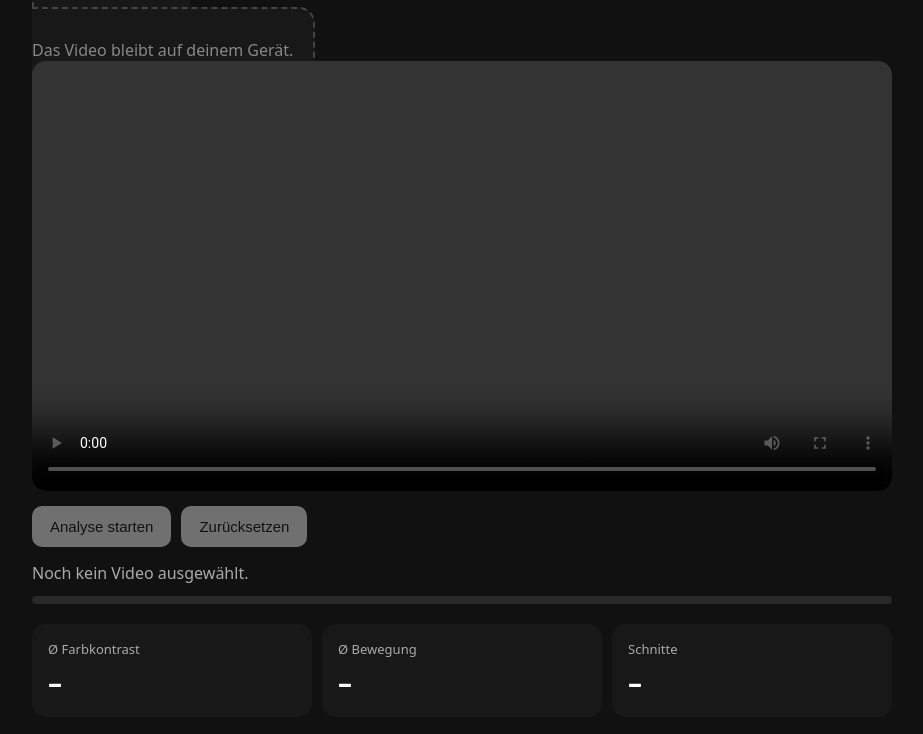
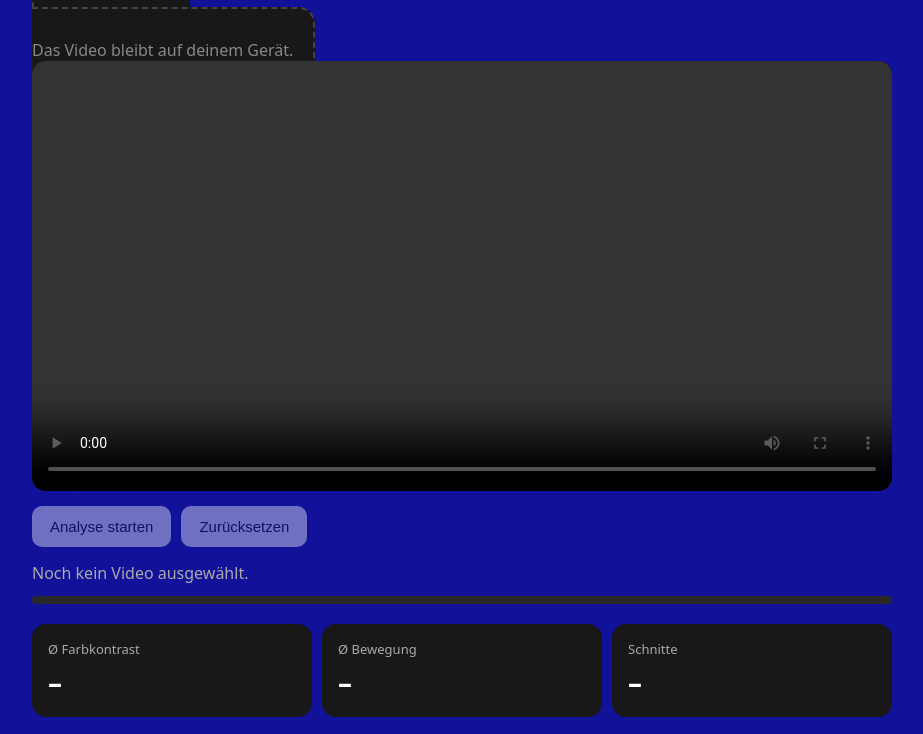
Before and after one commit to linse2268/videoanalyseeins, a plain HTML site: page index.html in a window 1280 px wide. Shown: the part 86-820 px from the top of the page, without its empty margins (178-1101 px from the left). Drawn offline with Linux system fonts and the light colour scheme.

Commit message:
Change background color from #111 to #119

```diff
--- a/index.html
+++ b/index.html
@@ -14,7 +14,7 @@
     body {
       margin: 0;
       font-family: system-ui, -apple-system, BlinkMacSystemFont, "Segoe UI", sans-serif;
-      background: #111;
+      background: #119;
       color: #fff;
     }
 
```
